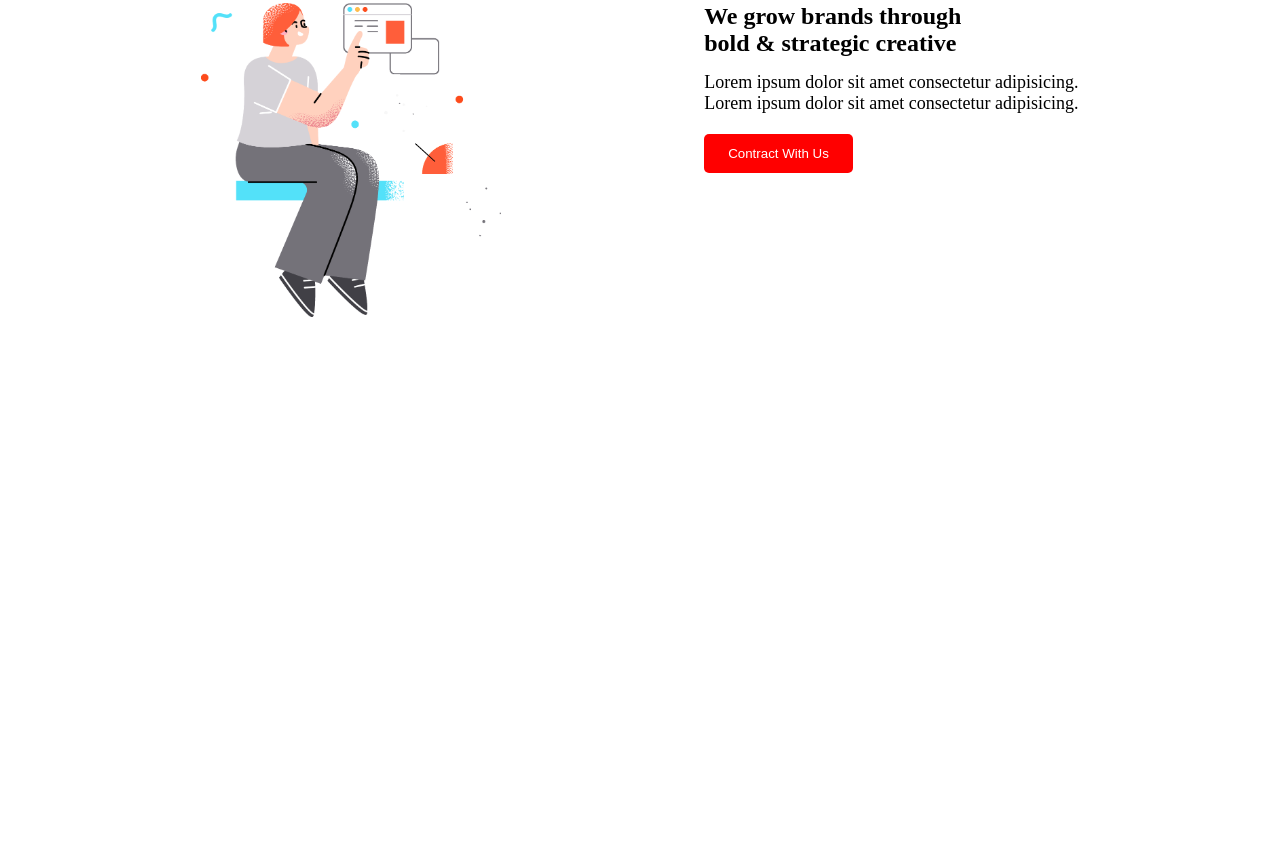
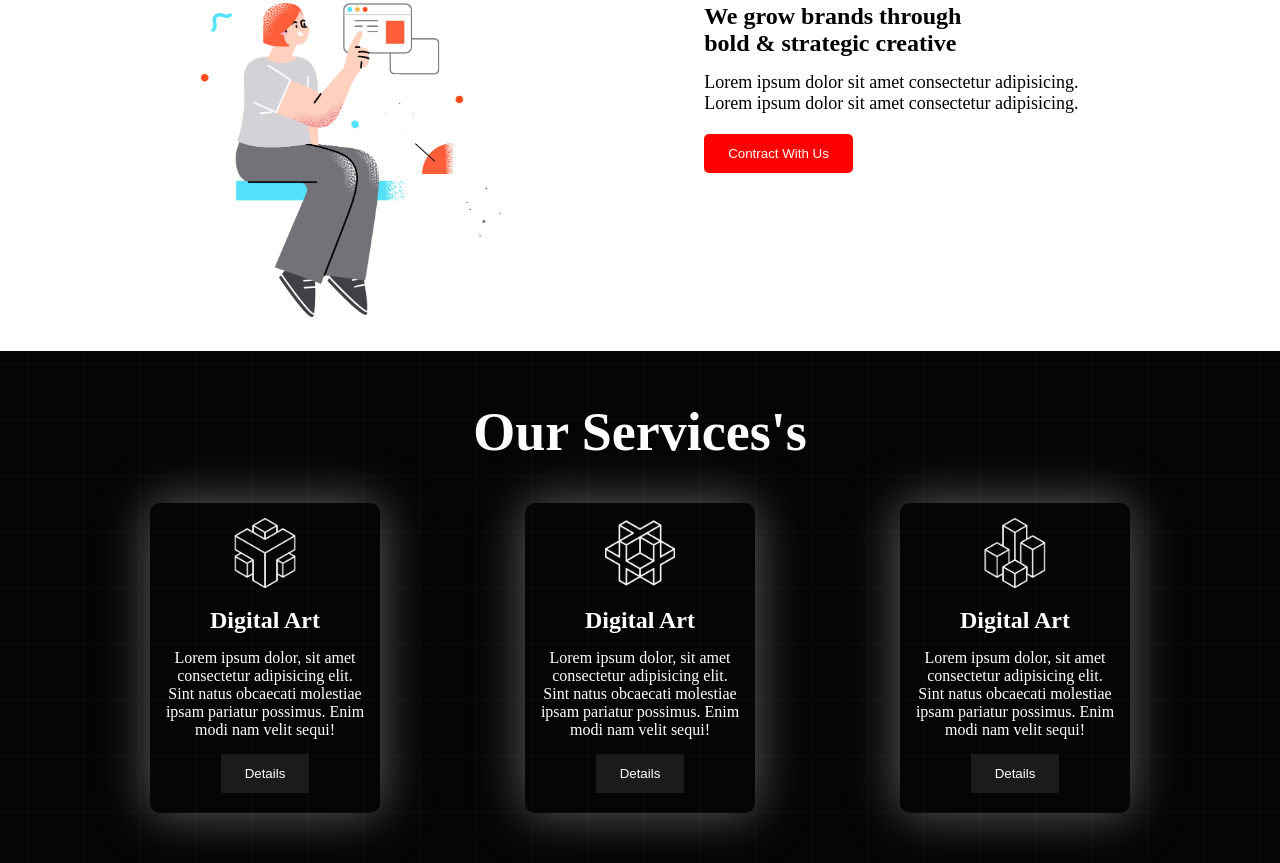
Before and after one commit to almamun168652/digital-products-website, a plain HTML site: page index.html in a window 1280 px wide. Shown: the part 993-1856 px from the top of the page. Before the commit the page ends 1344 px from the top, so only its background shows below. Drawn offline with Linux system fonts and the light colour scheme.

Commit message:
complete service

```diff
--- a/css/style.css
+++ b/css/style.css
@@ -84,7 +84,7 @@
     padding: 30px 100px;
 }
 
-#about .sec-title{
+.sec-title{
     font-size: 54px;
     font-weight: bold;
     text-align: center;
@@ -110,3 +110,49 @@
 
 
 /* services style */
+
+#services{
+    background:rgba(0, 0, 0, 0.276);
+    padding: 50px 150px;
+    background-image: url('../images/background.png'),
+    linear-gradient(rgb(5, 5, 5), rgb(5, 5, 5));
+}
+
+#services h2{
+    color: #fff;
+}
+
+.service-item-wrapper{
+    display: flex;
+    justify-content: space-between;
+}
+
+.service-item{
+    text-align: center;
+    width: 200px;
+    height: 280px;
+    color: #fff;
+    box-shadow: 0px 0px 50px #8c8b8baf;
+    border-radius: 10px;
+    padding: 15px;
+}
+
+.service-item img{
+    width: 70px;
+}
+
+
+.service-item h1{
+    padding: 15px;
+}
+
+.service-item p{
+    margin-bottom: 15px;
+}
+
+.details-btn{
+    background-color: #1c1b1b;
+    color: #fff;
+    padding: 12px 24px;
+    border: none;
+}
--- a/index.html
+++ b/index.html
@@ -72,7 +72,30 @@
         <!-- services -->
 
         <section id="services">
+            <h2 class="sec-title">Our Services's</h2>
 
+            <div class="service-item-wrapper">
+                <div class="service-item">
+                    <img src="icon/0.png" alt="">
+                    <h1>Digital Art</h1>
+                    <p>Lorem ipsum dolor, sit amet consectetur adipisicing elit. Sint natus obcaecati molestiae ipsam pariatur possimus. Enim modi nam velit sequi!</p>
+                    <button class="details-btn">Details</button>
+                </div>
+
+                <div class="service-item">
+                    <img src="icon/1.png" alt="">
+                    <h1>Digital Art</h1>
+                    <p>Lorem ipsum dolor, sit amet consectetur adipisicing elit. Sint natus obcaecati molestiae ipsam pariatur possimus. Enim modi nam velit sequi!</p>
+                    <button class="details-btn">Details</button>
+                </div>
+
+                <div class="service-item">
+                    <img src="icon/2.png" alt="">
+                    <h1>Digital Art</h1>
+                    <p>Lorem ipsum dolor, sit amet consectetur adipisicing elit. Sint natus obcaecati molestiae ipsam pariatur possimus. Enim modi nam velit sequi!</p>
+                    <button class="details-btn">Details</button>
+                </div>
+            </div>
         </section>
 
     </main>
```
